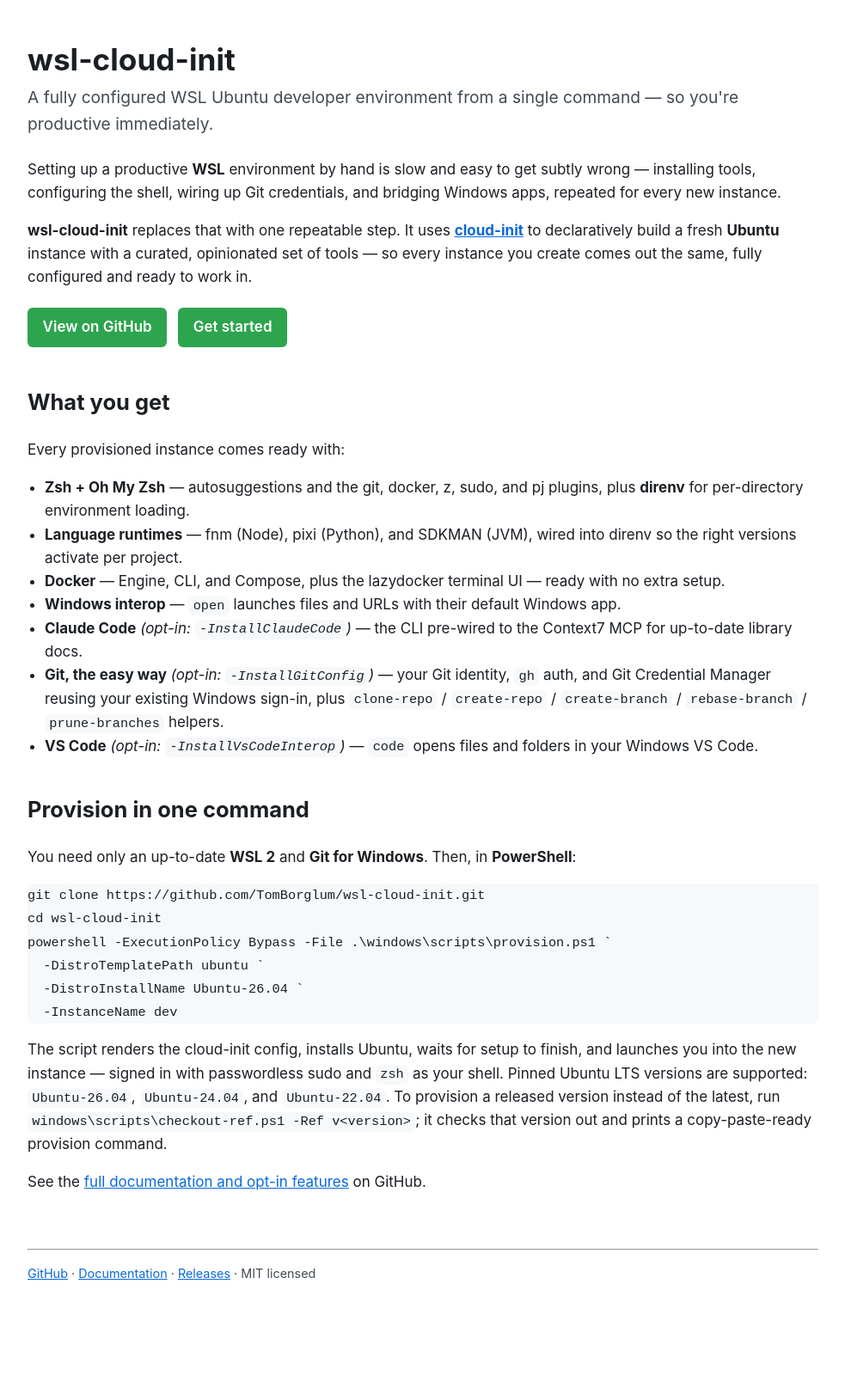
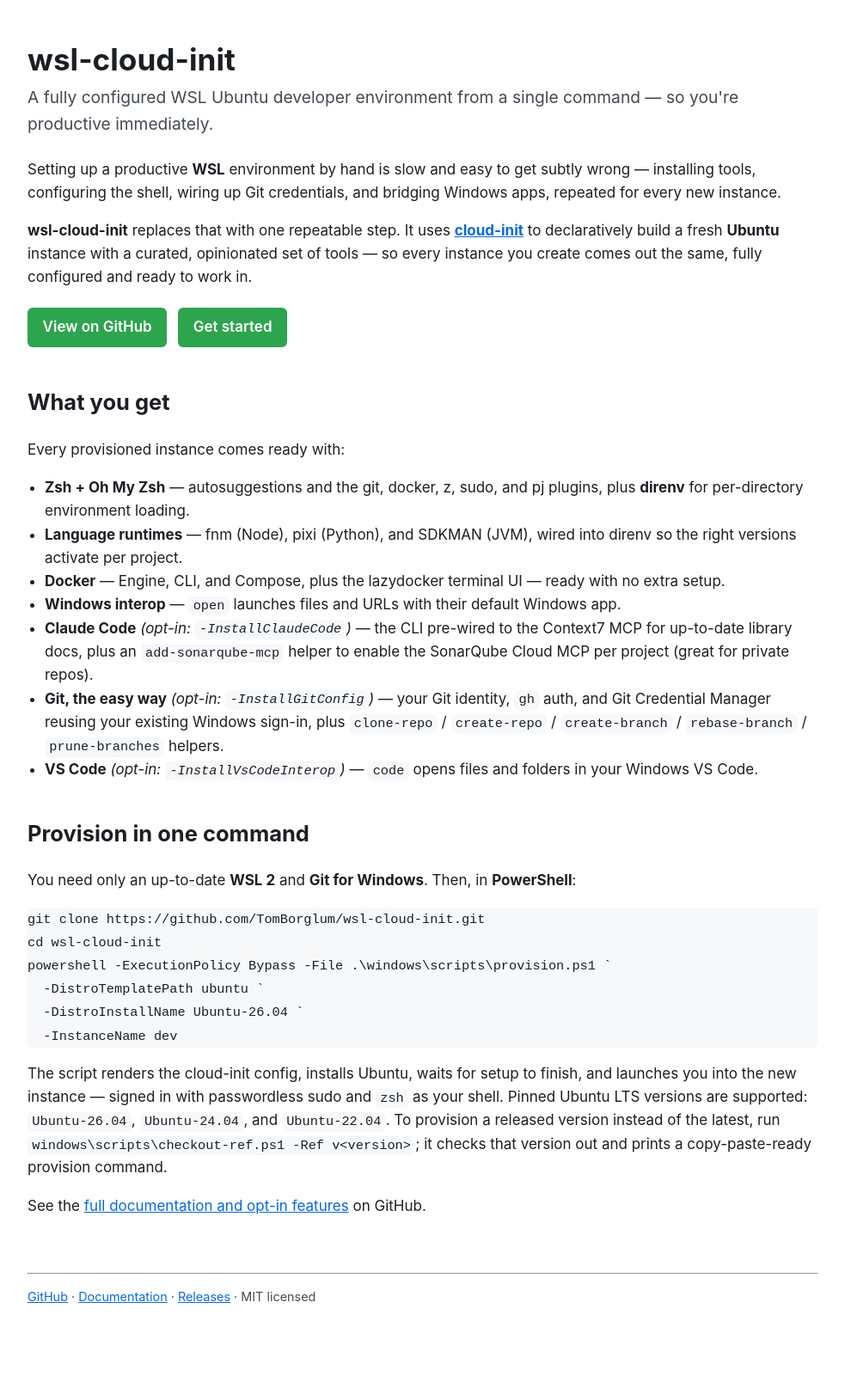
Before and after one commit to TomBorglum/wsl-cloud-init, a Jekyll site: the page built from docs/index.md, in a window 1280 px wide. Shown: the whole page at 86% size, without its empty margins (148-1131 px from the left). Built offline with Jekyll 4.4.1, drawn with Linux system fonts in a browser that asks for light colours; before the commit the page ends 1587 px from its top, so only the background shows below that.

Commit message:
feat: add opt-in SonarQube Cloud MCP helper for private repos
Install an `add-sonarqube-mcp` command with -InstallClaudeCode that, run from
inside a project, registers the SonarQube Cloud MCP server into that project's
.mcp.json. This lets Claude read and fix Sonar issues for private repos whose
SonarCloud dashboards aren't publicly reachable.

The command is dormant until run and owns all its own validation: it reads
SONARQUBE_TOKEN/SONARQUBE_ORG from Windows Credential Manager (via the shared
wsl_interop_credential helper), pulls a pinned Docker image once, and delegates
registration to `claude mcp add --scope project`. Tying the install to the
existing -InstallClaudeCode opt-in avoids a new provisioning flag and sets the
pattern for opt-in sub-features that depend on an existing opt-in.

Co-Authored-By: Claude Opus 4.8 <noreply@anthropic.com>

```diff
--- a/docs/index.md
+++ b/docs/index.md
@@ -31,7 +31,7 @@ Every provisioned instance comes ready with:
 - **Language runtimes** — fnm (Node), pixi (Python), and SDKMAN (JVM), wired into direnv so the right versions activate per project.
 - **Docker** — Engine, CLI, and Compose, plus the lazydocker terminal UI — ready with no extra setup.
 - **Windows interop** — `open` launches files and URLs with their default Windows app.
-- **Claude Code** *(opt-in: `-InstallClaudeCode`)* — the CLI pre-wired to the Context7 MCP for up-to-date library docs.
+- **Claude Code** *(opt-in: `-InstallClaudeCode`)* — the CLI pre-wired to the Context7 MCP for up-to-date library docs, plus an `add-sonarqube-mcp` helper to enable the SonarQube Cloud MCP per project (great for private repos).
 - **Git, the easy way** *(opt-in: `-InstallGitConfig`)* — your Git identity, `gh` auth, and Git Credential Manager reusing your existing Windows sign-in, plus `clone-repo` / `create-repo` / `create-branch` / `rebase-branch` / `prune-branches` helpers.
 - **VS Code** *(opt-in: `-InstallVsCodeInterop`)* — `code` opens files and folders in your Windows VS Code.
 
```
Also changed, not shown: README.md, 2 other files.
